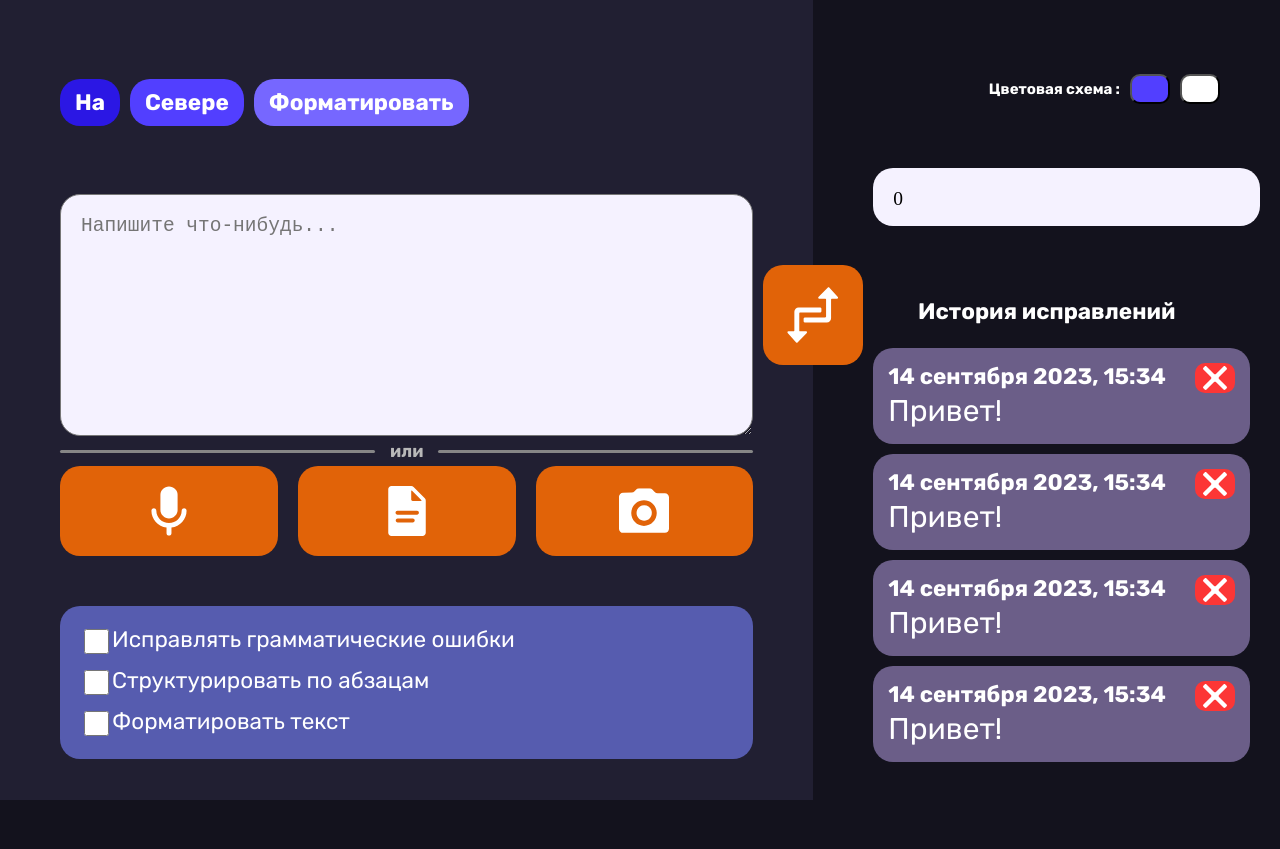
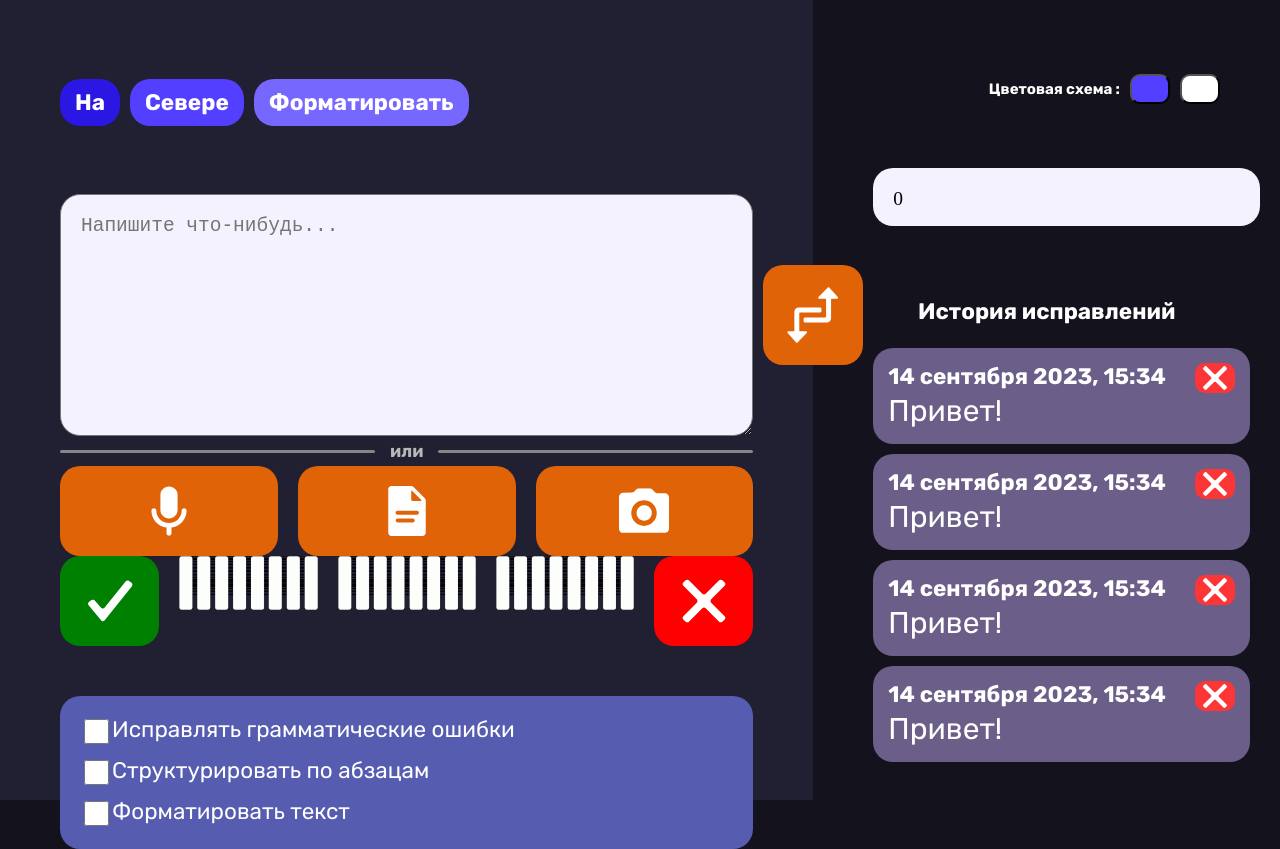
Before and after one commit to NorthFormat/front-end, a React (Create React App) app in the folder get-better-ai/: page / in a window 1280 px wide. Before the commit the page ends 800 px from the top, so only its background shows below. Built offline with nearby package versions, Linux system fonts and the light colour scheme.

Commit message:
Loader anim

```diff
--- a/get-better-ai/src/components/BasicButton.jsx
+++ b/get-better-ai/src/components/BasicButton.jsx
@@ -1,8 +1,8 @@
 import React from 'react';
 
-function BasicButton({ imageSource, onClick }) {
+function BasicButton({ imageSource, onClick, extraClass }) {
   return (
-    <button className='basic-button' onClick={onClick}>
+    <button className={`basic-button ${extraClass ? extraClass : ''}`} onClick={onClick}>
       <img src={imageSource} alt="Button" />
     </button>
   );
--- a/get-better-ai/src/components/InputSelector.jsx
+++ b/get-better-ai/src/components/InputSelector.jsx
@@ -3,14 +3,29 @@ import BasicButton from '../components/BasicButton'
 import MicPic from '../assets/images/svg/mic.svg'
 import DocPic from '../assets/images/svg/document.svg'
 import CamPic from '../assets/images/svg/camera.svg'
+import Done from '../assets/images/svg/okay.svg'
+import Close from '../assets/images/svg/close.svg'
+import Equalizer from '../assets/images/svg/716.gif'
 
 function InputSelector() {
   return (
-    <div className='input-selector'>
-      <BasicButton imageSource={MicPic} />
-      <BasicButton imageSource={DocPic} />
-      <BasicButton imageSource={CamPic} />
-    </div>
+    <>
+      <div className='input-selector'>
+        <BasicButton imageSource={MicPic} />
+        <BasicButton imageSource={DocPic} />
+        <BasicButton imageSource={CamPic} />
+      </div>
+      <div className='input-selector'>
+        <BasicButton imageSource={Done} extraClass={'good'}/>
+        <img style={{height: '60%'}} src={Equalizer} alt="" />
+        <img style={{height: '60%'}} src={Equalizer} alt="" />
+        <img style={{height: '60%'}} src={Equalizer} alt="" />
+        <BasicButton imageSource={Close} extraClass={'bad'}/>
+      </div>
+      <div>
+
+      </div>
+    </>
   );
 }
 
--- a/get-better-ai/src/css/app.css
+++ b/get-better-ai/src/css/app.css
@@ -287,3 +287,11 @@ label input[type=checkbox]{
       transform: rotate(360deg);
     }
   }
+
+  .good{
+    background: green;
+  }
+
+  .bad{
+    background: red;
+  }
```
Also changed, not shown: get-better-ai/src/assets/images/svg/716.gif (added), get-better-ai/src/assets/images/svg/equalizer.svg (added).
